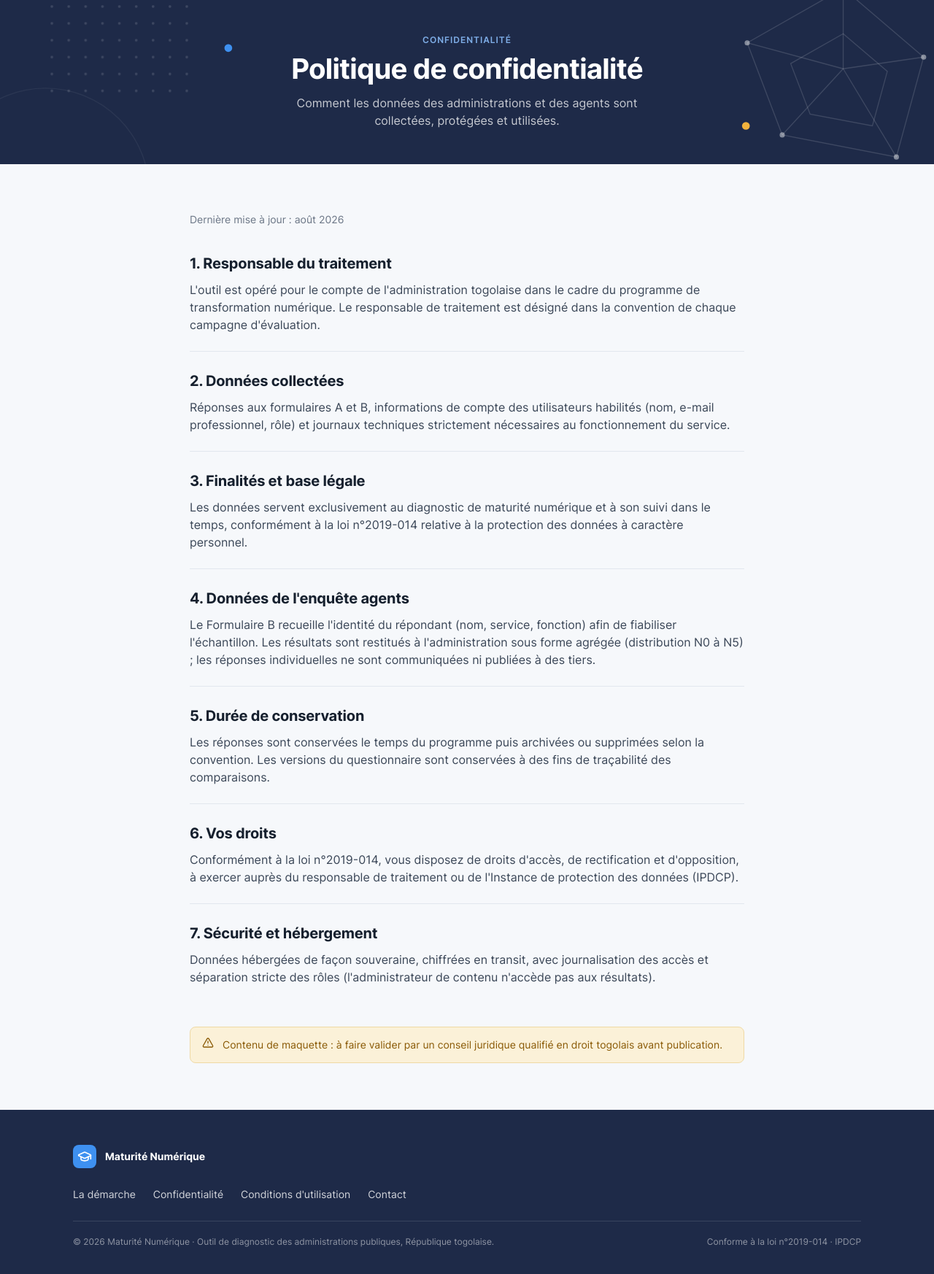
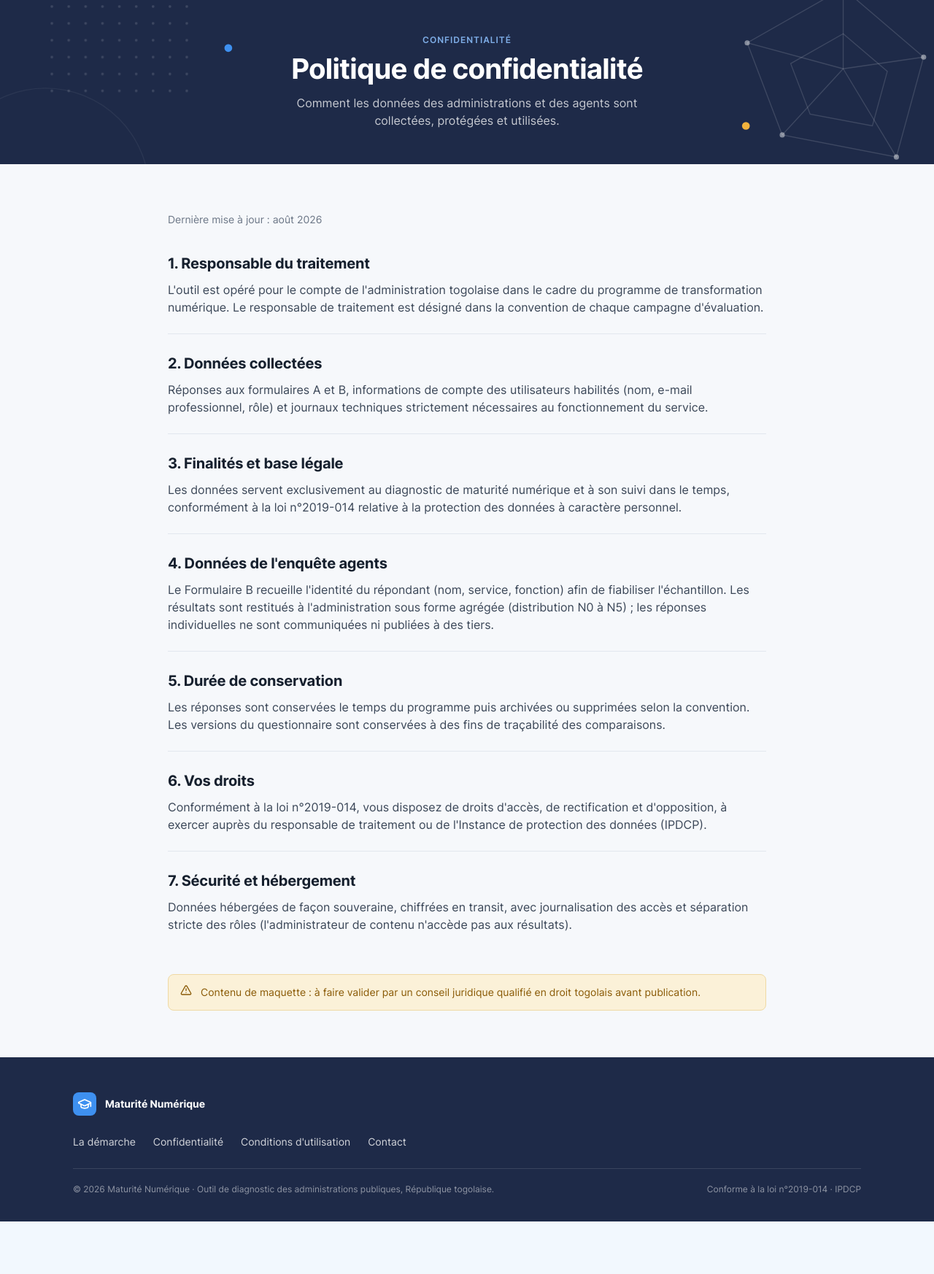
Before and after one commit to feliciadesouza/maturite_numerique, a Django app: page /confidentialite/ in a window 1280 px wide. Shown: the part 72-1818 px from the top of the page at 73% size. After the commit the page ends 1746 px from the top, so only its background shows below. Run offline with Django 5.2, Linux system fonts and the light colour scheme.

Commit message:
style(maquette): pages legales - largeur de texte alignee sur la maquette
Verification page par page vs maquette Figma - page /confidentialite/
(et /conditions-utilisation/, meme gabarit).

- .legal-doc : max-width 760 -> 820 px, pour que les paragraphes
  tiennent sur 2 lignes comme dans la maquette.

Rappel divergence volontaire : la section 4 de l'app s'intitule
"Donnees de l'enquete agents" et indique que le Formulaire B recueille
l'identite du repondant - la maquette dit encore "Anonymat / le
Formulaire B est anonyme", ce qui n'est plus le cas.

```diff
--- a/maturite_numerique/core/static/css/public.css
+++ b/maturite_numerique/core/static/css/public.css
@@ -125,7 +125,7 @@
 @media (max-width: 640px) { .page-banner h1 { font-size: 1.9rem; } }
 
 /* Documents légaux */
-.legal-doc { max-width: 760px; margin: 0 auto; }
+.legal-doc { max-width: 820px; margin: 0 auto; }
 .legal-doc .updated { font-size: var(--fs-sm); color: var(--text-muted); margin-bottom: var(--sp-8); }
 .legal-doc section { border-top: 1px solid var(--border); padding: var(--sp-6) 0; }
 .legal-doc section:first-of-type { border-top: none; padding-top: 0; }
```
